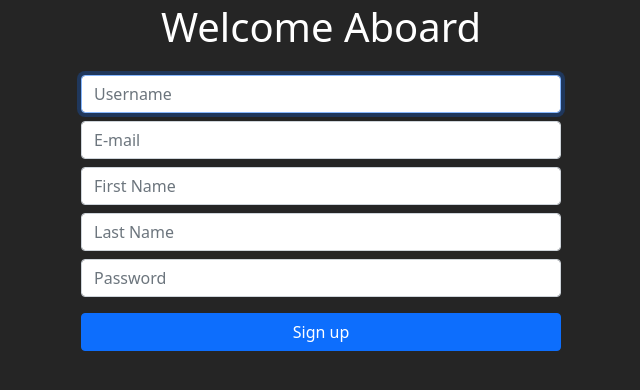
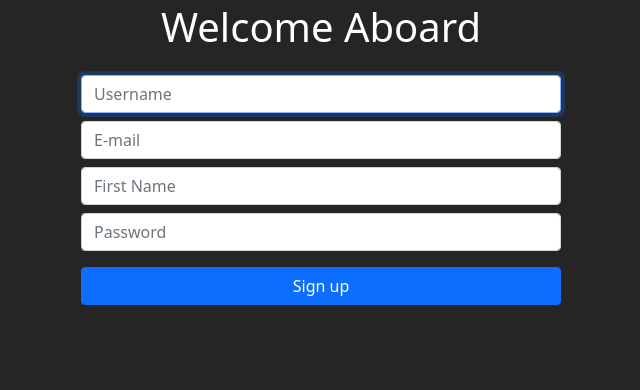
Before and after one commit to dallasgere/phone-a-friend, a Flask app: template templates/sign-up.html in a window 1280 px wide. Shown: the part 189-579 px from the top of the page, without its empty margins (319-959 px from the left). Run offline with Flask 3, Linux system fonts and the light colour scheme; the template is opened without the code that fills it, so the values that code supplies are empty.

Commit message:
removed last name form

```diff
--- a/templates/sign-up.html
+++ b/templates/sign-up.html
@@ -48,9 +48,6 @@
                     <label for="first name" class="visually-hidden-focusable">First name</label>
                     <input type="text" id="firstName" class="form-control mb-2" placeholder="First Name" required autofocus>
 
-                    <label for="last name" class="visually-hidden-focusable">Last name</label>
-                    <input type="text" id="LastName" class="form-control mb-2" placeholder="Last Name" required autofocus>
-
                     <label for="password" class="visually-hidden-focusable">Password</label>
                     <input type="password" id="password" placeholder="Password" class="form-control" required autofocus>
 
```
